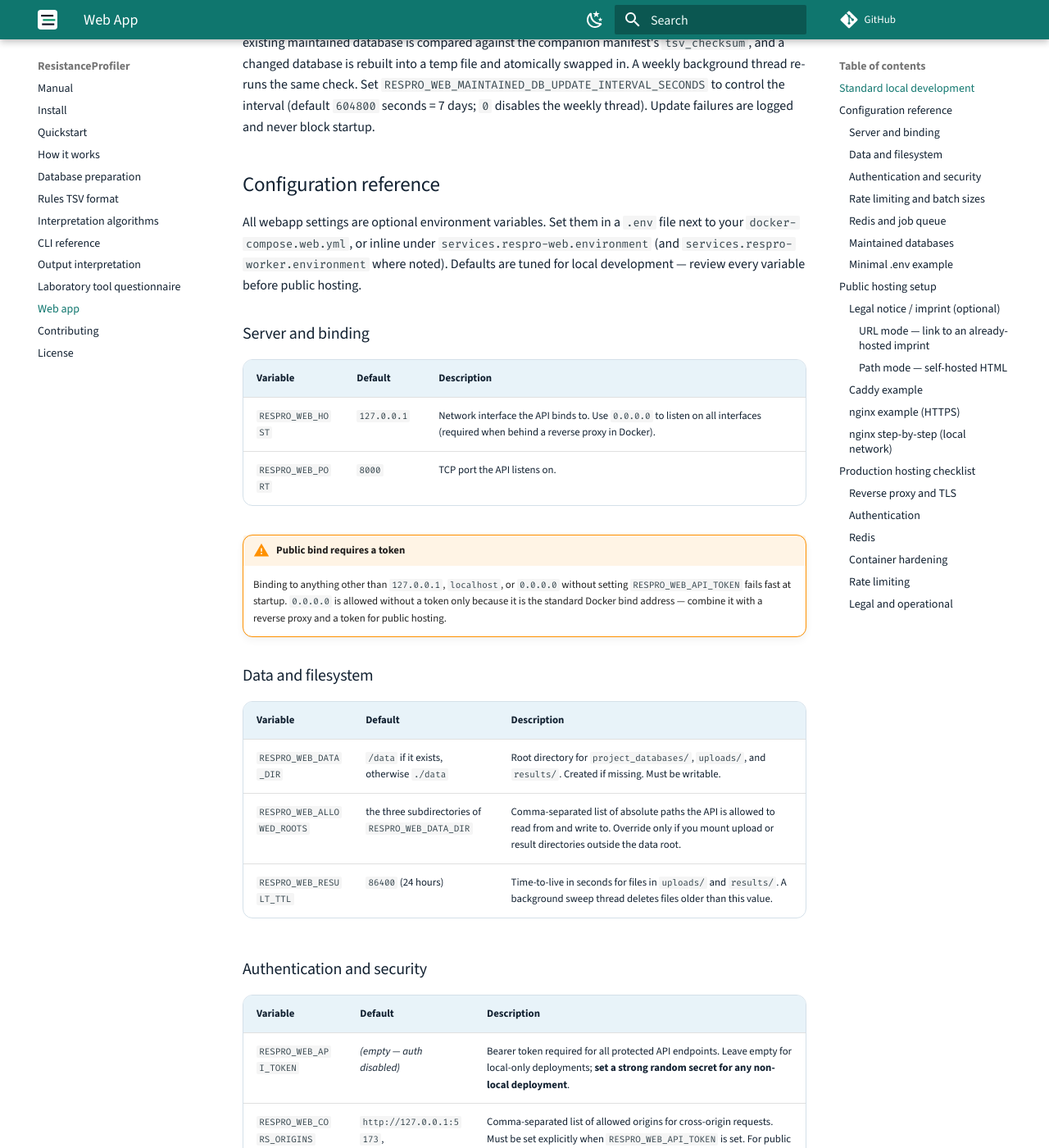
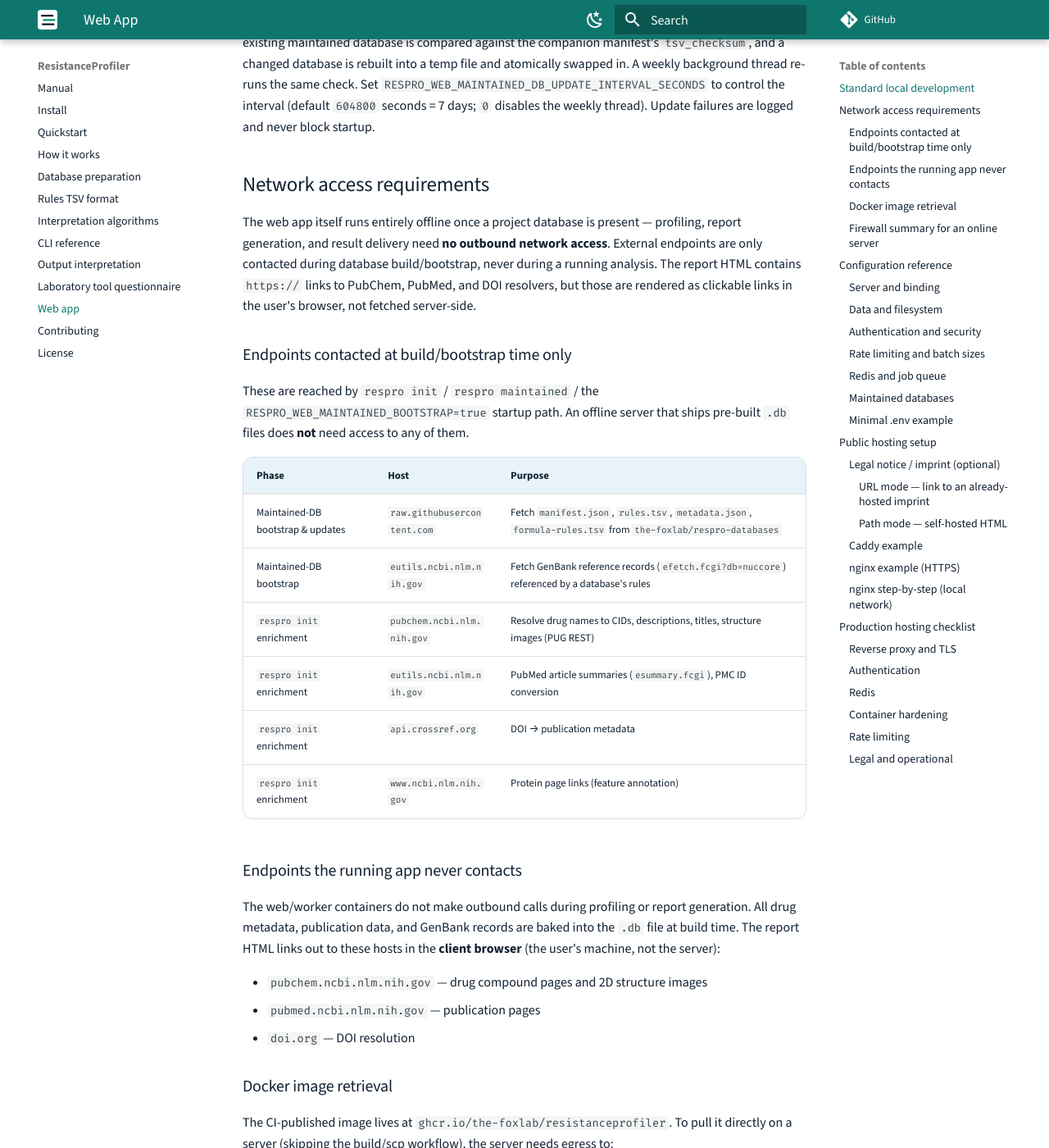
Before and after one commit to the-foxlab/ResistanceProfiler, an MkDocs documentation site: the page built from docs/docs/webapp.md, in a window 1280 px wide and 1400 px high, scrolled down 1319 px. Shown: the whole window at 82% size. Built offline with MkDocs 1.6.1 and Material for MkDocs 9.7.7, drawn with Linux system fonts in a browser that asks for light colours; comment, search, counter and statistics services are not loaded; some of the changed text lies outside the part shown.

Commit message:
added network requirements

```diff
--- a/docs/docs/webapp.md
+++ b/docs/docs/webapp.md
@@ -55,6 +55,63 @@ The backend creates and uses these folders inside the mounted data root:
     The web app validates on startup that `data/project_databases/` contains at least one `.db` file. If it's empty, `create_app()` raises `FileNotFoundError` before uvicorn binds the port — the container crash-loops and `/api/health` never responds. Ship a `.db` file into the mounted directory before first boot, or set `RESPRO_WEB_MAINTAINED_BOOTSTRAP=true` to have it auto-downloaded at startup (requires internet access).
 
 If `RESPRO_WEB_MAINTAINED_BOOTSTRAP=true`, missing maintained databases are downloaded into `data/project_databases/` at startup. The flag also triggers a checksum-based update check: each existing maintained database is compared against the companion manifest's `tsv_checksum`, and a changed database is rebuilt into a temp file and atomically swapped in. A weekly background thread re-runs the same check. Set `RESPRO_WEB_MAINTAINED_DB_UPDATE_INTERVAL_SECONDS` to control the interval (default `604800` seconds = 7 days; `0` disables the weekly thread). Update failures are logged and never block startup.
+
+## Network access requirements
+
+The web app itself runs entirely offline once a project database is present —
+profiling, report generation, and result delivery need **no outbound network
+access**. External endpoints are only contacted during database build/bootstrap,
+never during a running analysis. The report HTML contains `https://` links to
+PubChem, PubMed, and DOI resolvers, but those are rendered as clickable links
+in the user's browser, not fetched server-side.
+
+### Endpoints contacted at build/bootstrap time only
+
+These are reached by `respro init` / `respro maintained` / the
+`RESPRO_WEB_MAINTAINED_BOOTSTRAP=true` startup path. An offline server that
+ships pre-built `.db` files does **not** need access to any of them.
+
+| Phase | Host | Purpose |
+|---|---|---|
+| Maintained-DB bootstrap & updates | `raw.githubusercontent.com` | Fetch `manifest.json`, `rules.tsv`, `metadata.json`, `formula-rules.tsv` from `the-foxlab/respro-databases` |
+| Maintained-DB bootstrap | `eutils.ncbi.nlm.nih.gov` | Fetch GenBank reference records (`efetch.fcgi?db=nuccore`) referenced by a database's rules |
+| `respro init` enrichment | `pubchem.ncbi.nlm.nih.gov` | Resolve drug names to CIDs, descriptions, titles, structure images (PUG REST) |
+| `respro init` enrichment | `eutils.ncbi.nlm.nih.gov` | PubMed article summaries (`esummary.fcgi`), PMC ID conversion |
+| `respro init` enrichment | `api.crossref.org` | DOI → publication metadata |
+| `respro init` enrichment | `www.ncbi.nlm.nih.gov` | Protein page links (feature annotation) |
+
+### Endpoints the running app never contacts
+
+The web/worker containers do not make outbound calls during profiling or report
+generation. All drug metadata, publication data, and GenBank records are baked
+into the `.db` file at build time. The report HTML links out to these hosts in
+the **client browser** (the user's machine, not the server):
+
+- `pubchem.ncbi.nlm.nih.gov` — drug compound pages and 2D structure images
+- `pubmed.ncbi.nlm.nih.gov` — publication pages
+- `doi.org` — DOI resolution
+
+### Docker image retrieval
+
+The CI-published image lives at `ghcr.io/the-foxlab/resistanceprofiler`. To pull
+it directly on a server (skipping the build/scp workflow), the server needs
+egress to:
+
+| Host | Port | Purpose |
+|---|---|---|
+| `ghcr.io` | `443` | Pull the ResPro web/worker image |
+| `registry-1.docker.io` | `443` | Pull `redis:7-alpine` (or your chosen Redis image) |
+
+If the GHCR package is private, also allow authenticated pulls via
+`docker login ghcr.io` with a PAT that has `read:packages`.
+
+### Firewall summary for an online server
+
+A server that pulls images directly and runs `RESPRO_WEB_MAINTAINED_BOOTSTRAP=true`
+needs outbound HTTPS to: `ghcr.io`, `registry-1.docker.io`,
+`raw.githubusercontent.com`, `eutils.ncbi.nlm.nih.gov`, `pubchem.ncbi.nlm.nih.gov`,
+`www.ncbi.nlm.nih.gov`, `api.crossref.org`. A server that ships pre-built images
+and `.db` files needs **no** outbound access at all.
 
 ## Configuration reference
 
```
